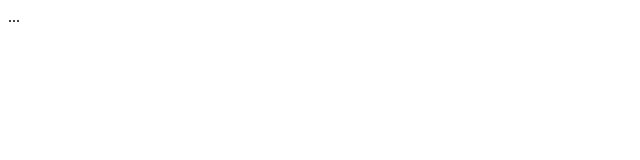
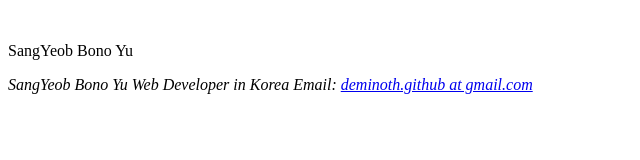
Before and after one commit to deminoth/deminoth.github.com, a plain HTML site: page index.html in a window 1280 px wide. Shown: the whole page, without its empty margins (0-640 px from the left). Drawn offline with Linux system fonts and the light colour scheme.

Commit message:
remove posts, push test

```diff
--- a/index.html
+++ b/index.html
@@ -1,22 +1,41 @@
 <!DOCTYPE html>
 <html>
 <head>
-<title>Deminoth Bono</title>
-<script type="text/javascript">
+	<title>Deminoth Bono</title>
+	<script>
+	(function(i,s,o,g,r,a,m){i['GoogleAnalyticsObject']=r;i[r]=i[r]||function(){
+		(i[r].q=i[r].q||[]).push(arguments)},i[r].l=1*new Date();a=s.createElement(o),
+		m=s.getElementsByTagName(o)[0];a.async=1;a.src=g;m.parentNode.insertBefore(a,m)
+	})(window,document,'script','//www.google-analytics.com/analytics.js','ga');
 
-  var _gaq = _gaq || [];
-  _gaq.push(['_setAccount', 'UA-30602185-2']);
-  _gaq.push(['_trackPageview']);
+	ga('create', 'UA-30602185-3', 'deminoth.github.io');
+	ga('send', 'pageview');
 
-  (function() {
-    var ga = document.createElement('script'); ga.type = 'text/javascript'; ga.async = true;
-    ga.src = ('https:' == document.location.protocol ? 'https://ssl' : 'http://www') + '.google-analytics.com/ga.js';
-    var s = document.getElementsByTagName('script')[0]; s.parentNode.insertBefore(ga, s);
-  })();
+	</script>
+	<style>
+	header {
 
-</script>
+	}
+	article {
+
+	}
+	@media screen and (max-width: 960px) {
+
+	}
+	</style>
 </head>
 <body>
-...
+	<header>
+		<img />
+		<p>SangYeob Bono Yu</p>
+	</header>
+	<article>
+			<address clsss="vcard">
+				<span class="fn">SangYeob Bono Yu</span>
+				<span class="note">Web Developer in Korea</span>
+				<span>Email: <a class="email" href="mailto:deminoth.github@gmail.com">deminoth.github at gmail.com</a></span>
+			</address>
+		</section>
+	</article>
 </body>
 </html>
```
Also changed, not shown: 1 other file.
